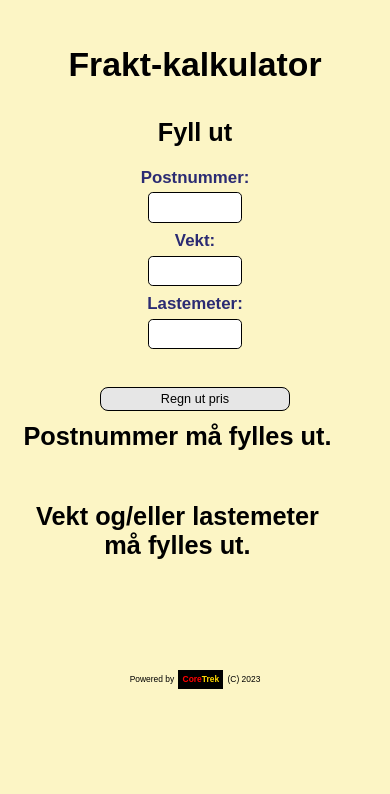
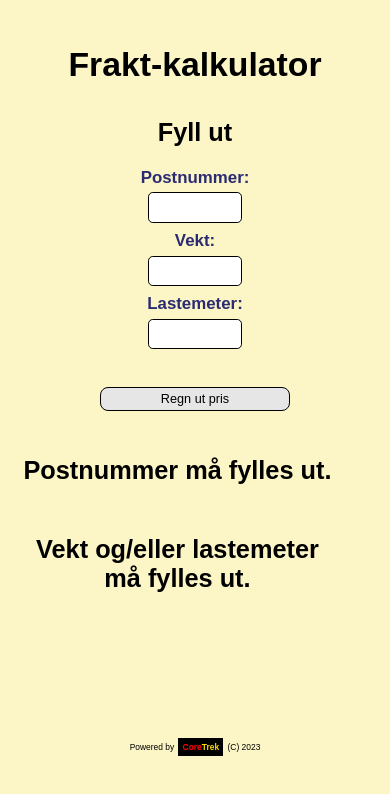
Before and after one commit to christian-kodehode/fraktkalk-v1, a website: page index.html in a window 390 px wide. Drawn offline with nearby package versions, Linux system fonts and the light colour scheme.

Commit message:
Update mq-mobile.css

```diff
--- a/css/mq-mobile.css
+++ b/css/mq-mobile.css
@@ -7,7 +7,7 @@
   :root {
     /* --- SECTION HEIGTHS --- */
     --sec-h-head: 10vh;
-    --sec-h-form: 68vh;
+    --sec-h-form: 76vh;
     --sec-h-foot: 5vh;
 
     /* --- ELEMENT SIZES --- */
```
